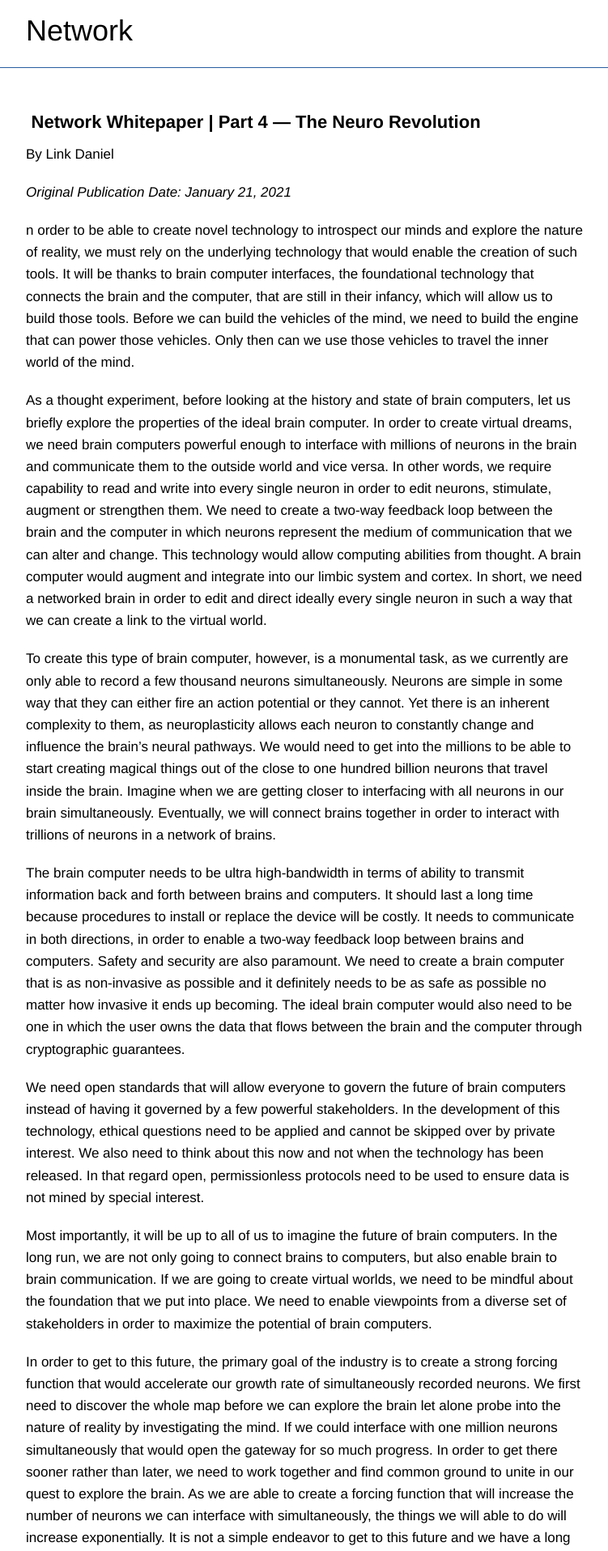
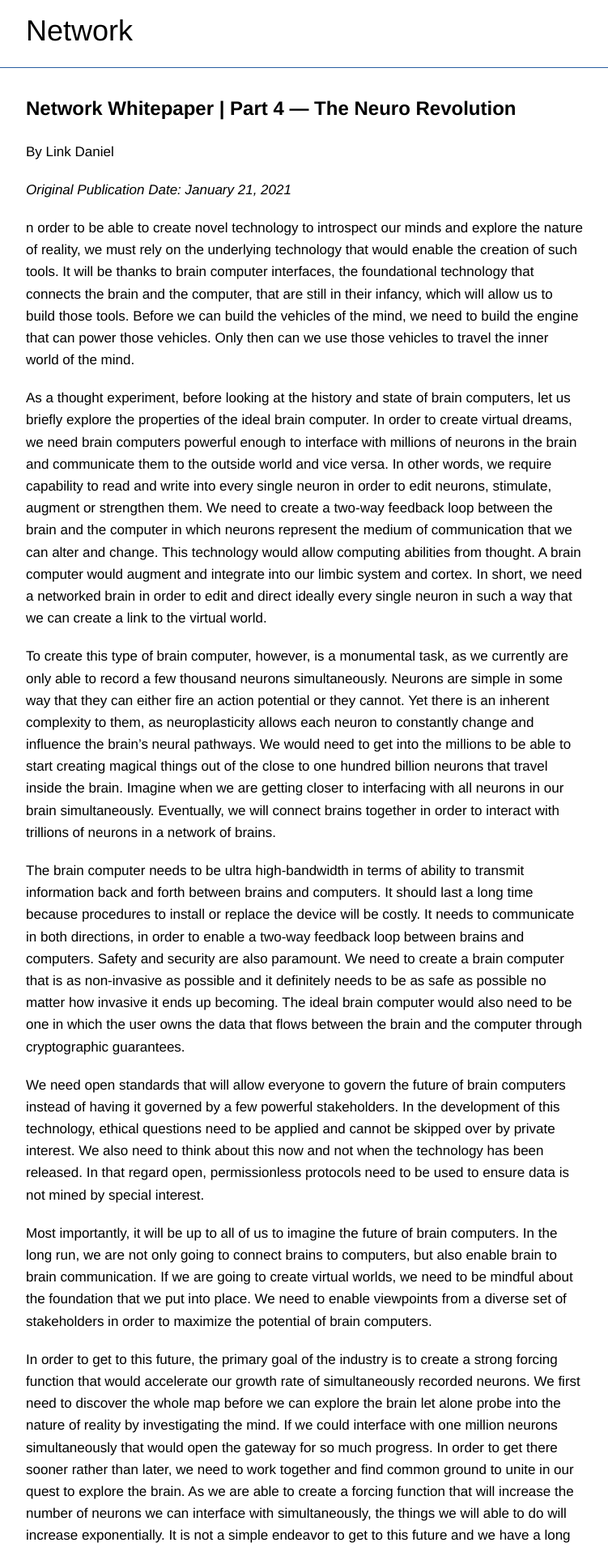
Before and after one commit to networkf/network.github.io, a Jekyll site: the page built from whitepaper21part4.md, in a window 1280 px wide. Shown: the top 1916 px of the page at 81% size, without its empty margins (243-994 px from the left). Built offline with Jekyll 4.4.1, drawn with Linux system fonts in a browser that asks for light colours; some web fonts are replaced; our own code applies the rules of GitHub Pages for plain Markdown files; the repository's description, which GitHub fills in, is left out.

Commit message:
Update whitepaper21part4.md

```diff
--- a/whitepaper21part4.md
+++ b/whitepaper21part4.md
@@ -6,7 +6,7 @@ layout: default
 </head>
 ---
 
-<h2>Network Whitepaper | Part 4 — The Neuro Revolution</h2>
+<b><font size="5">Network Whitepaper | Part 4 — The Neuro Revolution</font></b>
 
 By Link Daniel
 
```
